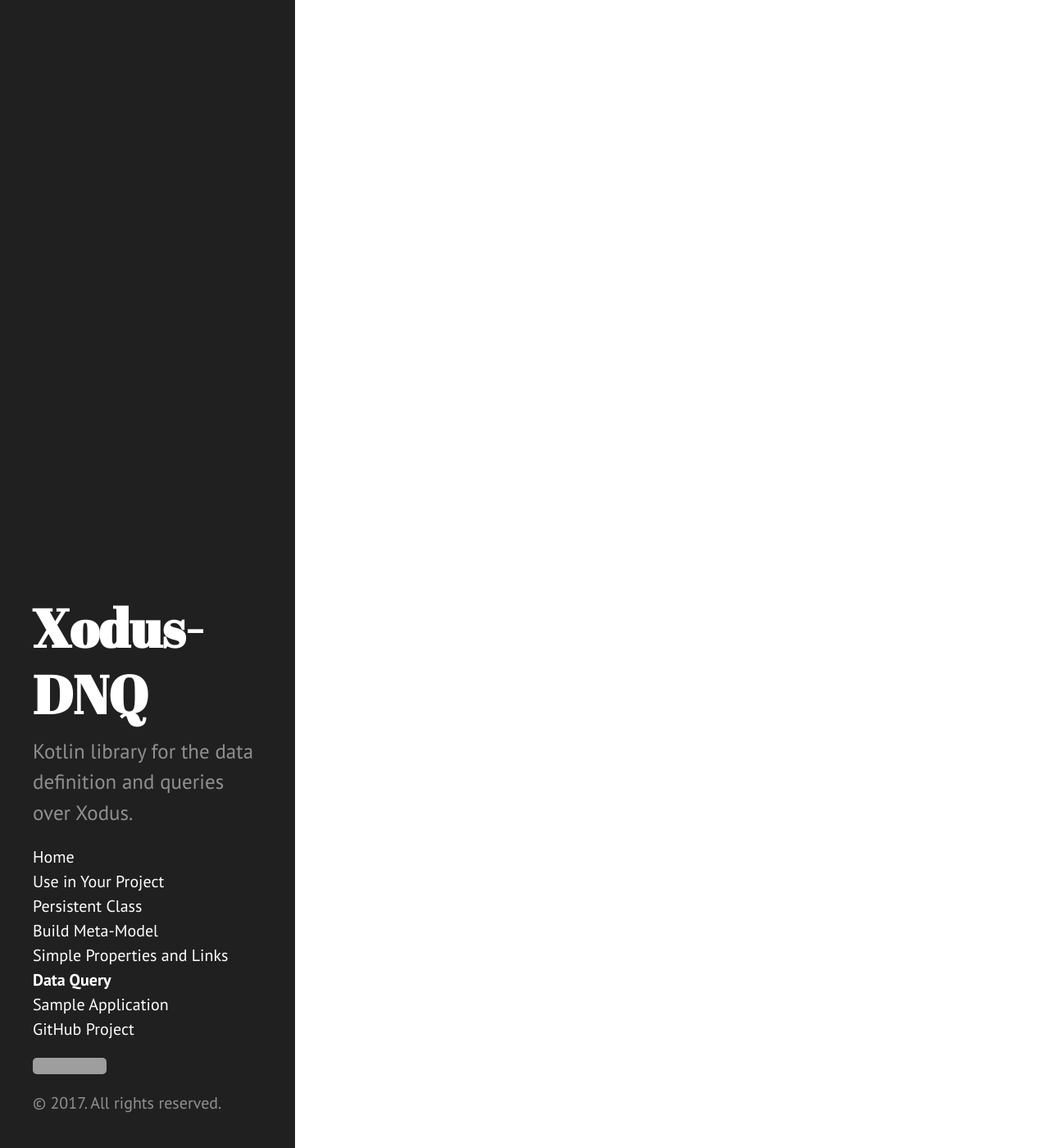
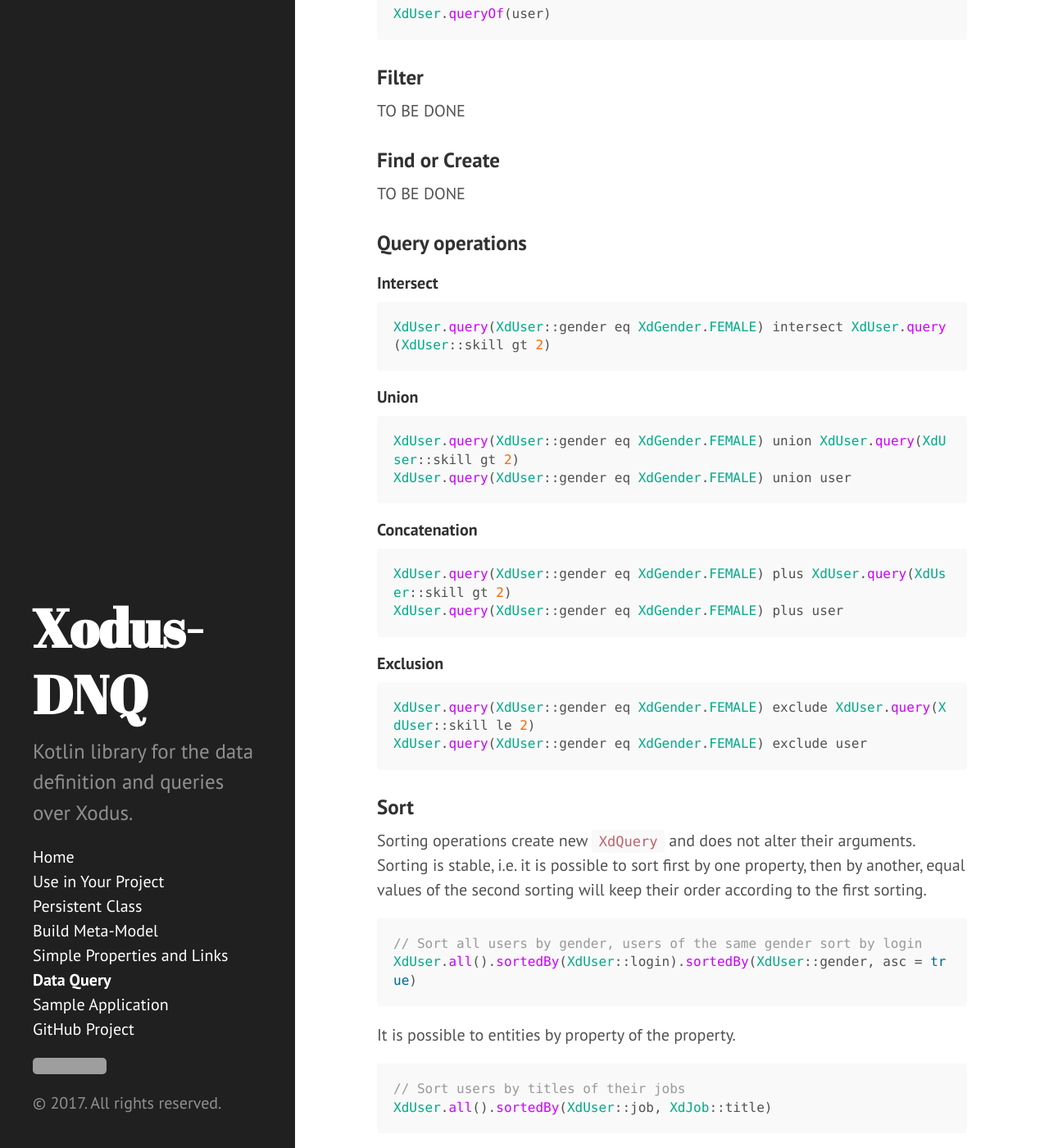
Before and after one commit to JetBrains/xodus-dnq, a Jekyll site: the page built from docs/500-queries.md, in a window 1280 px wide and 1400 px high, scrolled down 1656 px. Shown: the whole window at 82% size. Built offline with Jekyll 4.4.1, drawn with Linux system fonts in a browser that asks for light colours; some of the changed text lies outside the part shown; grey boxes are pictures that could not be loaded.

Commit message:
Docs: XdQuery.sortBy, intersect, union, plus, exclude

````diff
--- a/docs/500-queries.md
+++ b/docs/500-queries.md
@@ -25,17 +25,89 @@ fun createUser(store: TransientEntityStore, login: String): User {
 }
 ```
 
-### Find or Create
-TO BE DONE
+## XdQuery
+
+Effective database collections that use Xodus indices are represented in Xodus DNQ by objects of type `XdQuery<XD>`.
+Such objects are returned by `XdEntityType#all()`, [multi-value persistent links](400-properties.md#links), and various
+database collection operations: filtering, sorting, mapping, etc.
+
+### Query all entities of persistent class
+```kotlin
+XdUser.all()
+```
+
+### Empty query for persistent class
+```kotlin
+XdUser.emptyQuery()
+```
+
+### Convert to Kotlin Collections
+There are several extension functions to convert `XdQueries` to Kotlin-collections. There is also
+an extension function operator `iterator`, that enables usage of `XdQuery` in for-in loop.
+
+```kotlin
+XdUser.all().iterator()
+XdUser.all().asSequence()
+XdUser.all().toCollection(ArrayList())
+XdUser.all().toList()
+XdUser.all().toMutableList()
+XdUser.all().toSet()
+XdUser.all().toHashSet()
+XdUser.all().toSortedSet(compareBy { it.login })
+XdUser.all().toMutableSet()
+```
+
+### Build query of existing elements
+```kotlin
+XdUser.queryOf(user)
+```
 
 ### Filter
 TO BE DONE
 
-### Order
+### Find or Create
 TO BE DONE
+
+### Query operations
+
+#### Intersect
+```kotlin
+XdUser.query(XdUser::gender eq XdGender.FEMALE) intersect XdUser.query(XdUser::skill gt 2)
+```
+
+#### Union
+```kotlin
+XdUser.query(XdUser::gender eq XdGender.FEMALE) union XdUser.query(XdUser::skill gt 2)
+XdUser.query(XdUser::gender eq XdGender.FEMALE) union user
+```
+
+#### Concatenation
+```kotlin
+XdUser.query(XdUser::gender eq XdGender.FEMALE) plus XdUser.query(XdUser::skill gt 2)
+XdUser.query(XdUser::gender eq XdGender.FEMALE) plus user
+```
+
+#### Exclusion
+```kotlin
+XdUser.query(XdUser::gender eq XdGender.FEMALE) exclude XdUser.query(XdUser::skill le 2)
+XdUser.query(XdUser::gender eq XdGender.FEMALE) exclude user
+```
+
+### Sort
+Sorting operations create new `XdQuery` and does not alter their arguments. Sorting is stable, i.e. it is possible
+to sort first by one property, then by another, equal values of the second sorting will keep their order according
+to the first sorting.
+
+```kotlin
+// Sort all users by gender, users of the same gender sort by login
+XdUser.all().sortedBy(XdUser::login).sortedBy(XdUser::gender, asc = true)
+```
+
+It is possible to entities by property of the property.
+```kotlin
+// Sort users by titles of their jobs
+XdUser.all().sortedBy(XdUser::job, XdJob::title)
+```
 
 ### Map
 TO BE DONE
-
-### Convert to Kotlin Collections
-TO BE DONE
````
